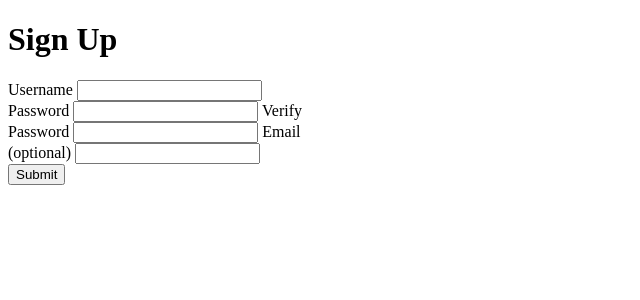
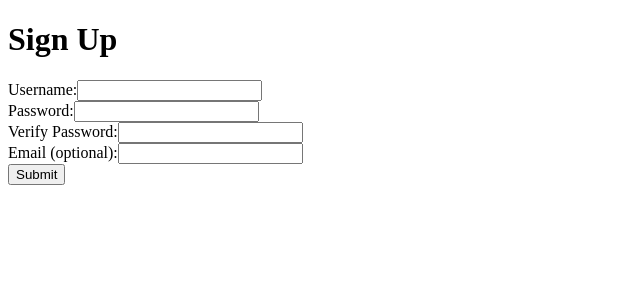
Before and after one commit to DogeSWL/-user-signup, a Flask app: page / in a window 1280 px wide. Shown: the top 300 px of the page, without its empty margins (0-640 px from the left). Run offline with Flask 2, Linux system fonts and the light colour scheme.

Commit message:
modified templates and deleted static folder

```diff
--- a/static/styles.css
+++ /dev/null
@@ -1,3 +0,0 @@
-div {
-   width: 300px;
-}
--- a/templates/base.html
+++ b/templates/base.html
@@ -2,8 +2,10 @@
 <html>
    <head>
       <meta charset="utf-8">
-      <!-- <title>User Sign-up</title> -->
-      <link rel="stylesheet" href="{{ url_for('static', filename='styles.css') }}">
+      <title>User Sign-up</title>
+      <style>
+
+      </style>
    </head>
    <body>
       {% block content %}
--- a/templates/signUp.html
+++ b/templates/signUp.html
@@ -3,14 +3,17 @@
 {% block content %}
 
 <h1>Sign Up</h1>
-<div>
-   <form class="/add" method="post">
-      <label>Username <input type="text" name="" value=""></label>
-      <label>Password <input type="text" name="" value=""></label>
-      <label>Verify Password <input type="text" name="" value=""></label>
-      <label>Email (optional) <input type="text" name="" value=""></label>
-      <input type="submit" value="Submit">
-   </form>
-</div>
+<form class="/add" method="post">
+   <label>Username:<input class="shiftRigth" type="text" name="" value=""></label>
+   <br>
+   <label>Password:<input class="shiftRigth" type="text" name="" value=""></label>
+   <br>
+   <label>Verify Password:<input class="shiftRigth" type="text" name="" value=""></label>
+   <br>
+   <label>Email (optional):<input class="shiftRigth" type="text" name="" value=""></label>
+   <br>
+   <input type="submit" value="Submit">
+</form>
+
 
 {% endblock %}
```
